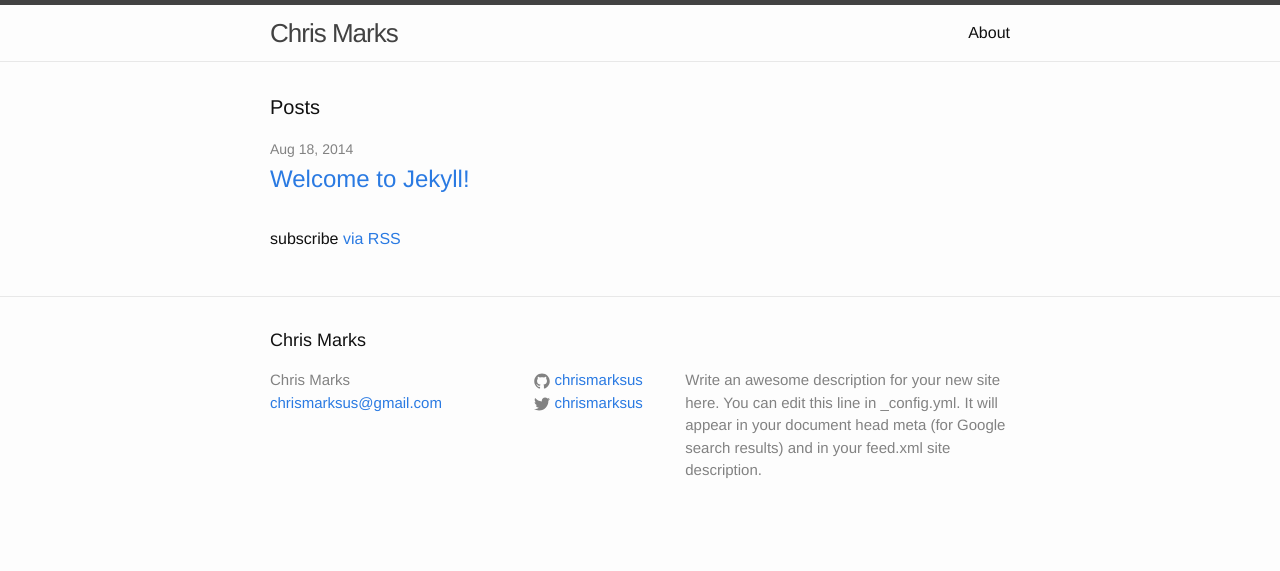
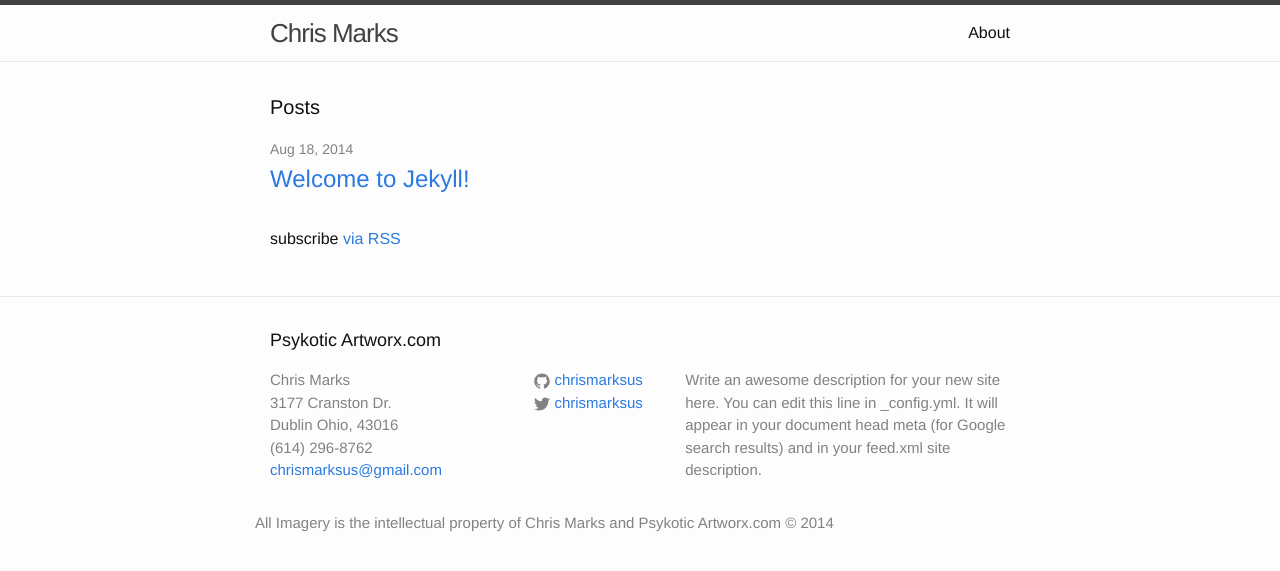
Before and after one commit to chrismarksus/chrismarksus.github.io, a Jekyll site: the page built from index.html, in a window 1280 px wide. Shown: the top 571 px of the page. Built offline with Jekyll 4.4.1, drawn with Linux system fonts in a browser that asks for light colours.

Commit message:
add address to footer

```diff
--- a/_includes/footer.html
+++ b/_includes/footer.html
@@ -2,12 +2,15 @@
 
   <div class="wrapper">
 
-    <h2 class="footer-heading">{{ site.title }}</h2>
+    <h2 class="footer-heading">Psykotic Artworx.com</h2>
 
     <div class="footer-col-wrapper">
       <div class="footer-col  footer-col-1">
         <ul class="contact-list">
           <li>{{ site.title }}</li>
+          <li>3177 Cranston Dr.</li>
+          <li>Dublin Ohio, 43016</li>
+          <li>(614) 296-8762</li>
           <li><a href="mailto:{{ site.email }}">{{ site.email }}</a></li>
         </ul>
       </div>
@@ -48,6 +51,10 @@
       <div class="footer-col  footer-col-3">
         <p class="text">{{ site.description }}</p>
       </div>
+
+        <p class="text">All Imagery is the intellectual property of Chris Marks and Psykotic
+        Artworx.com © 2014</p>
+
     </div>
 
   </div>
```
